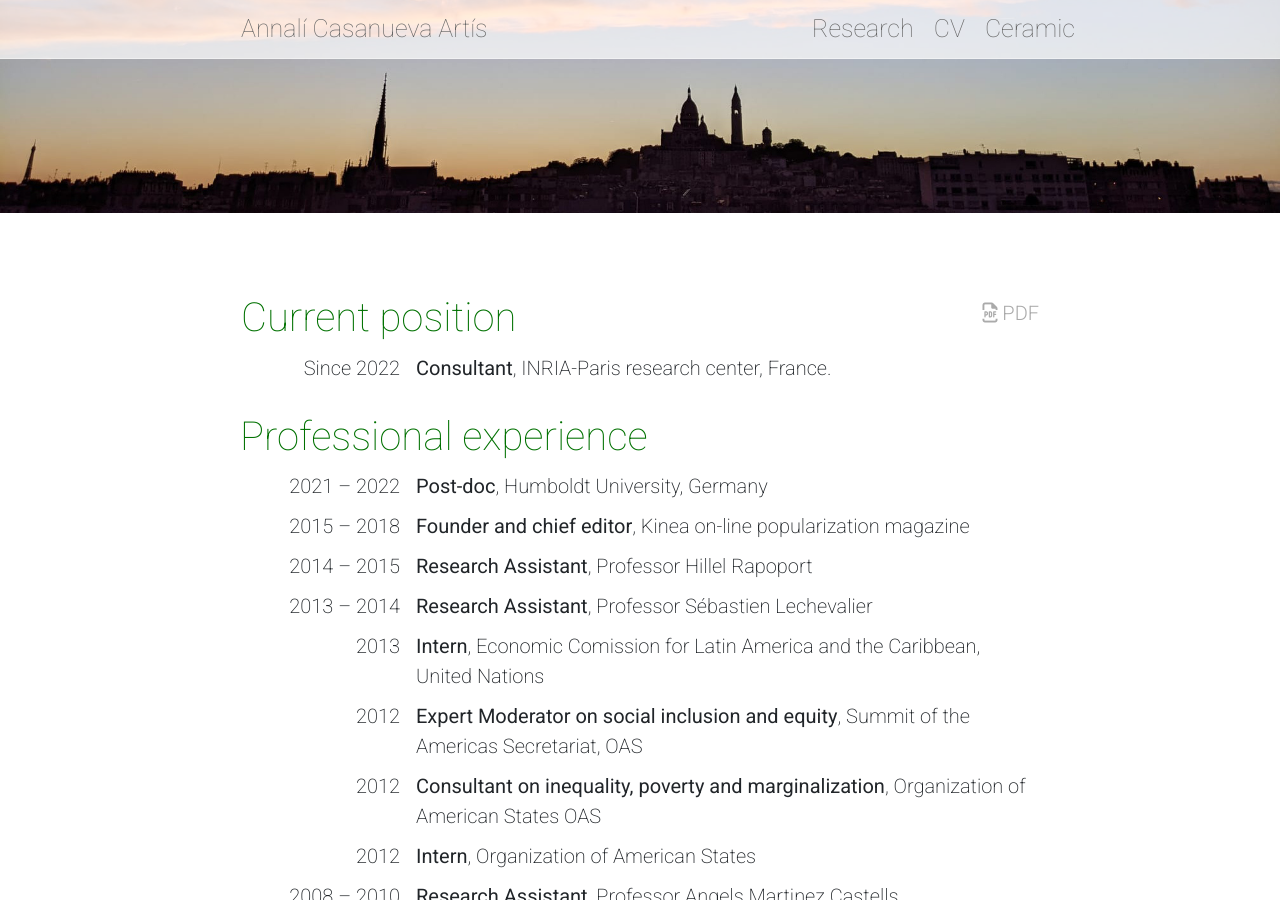
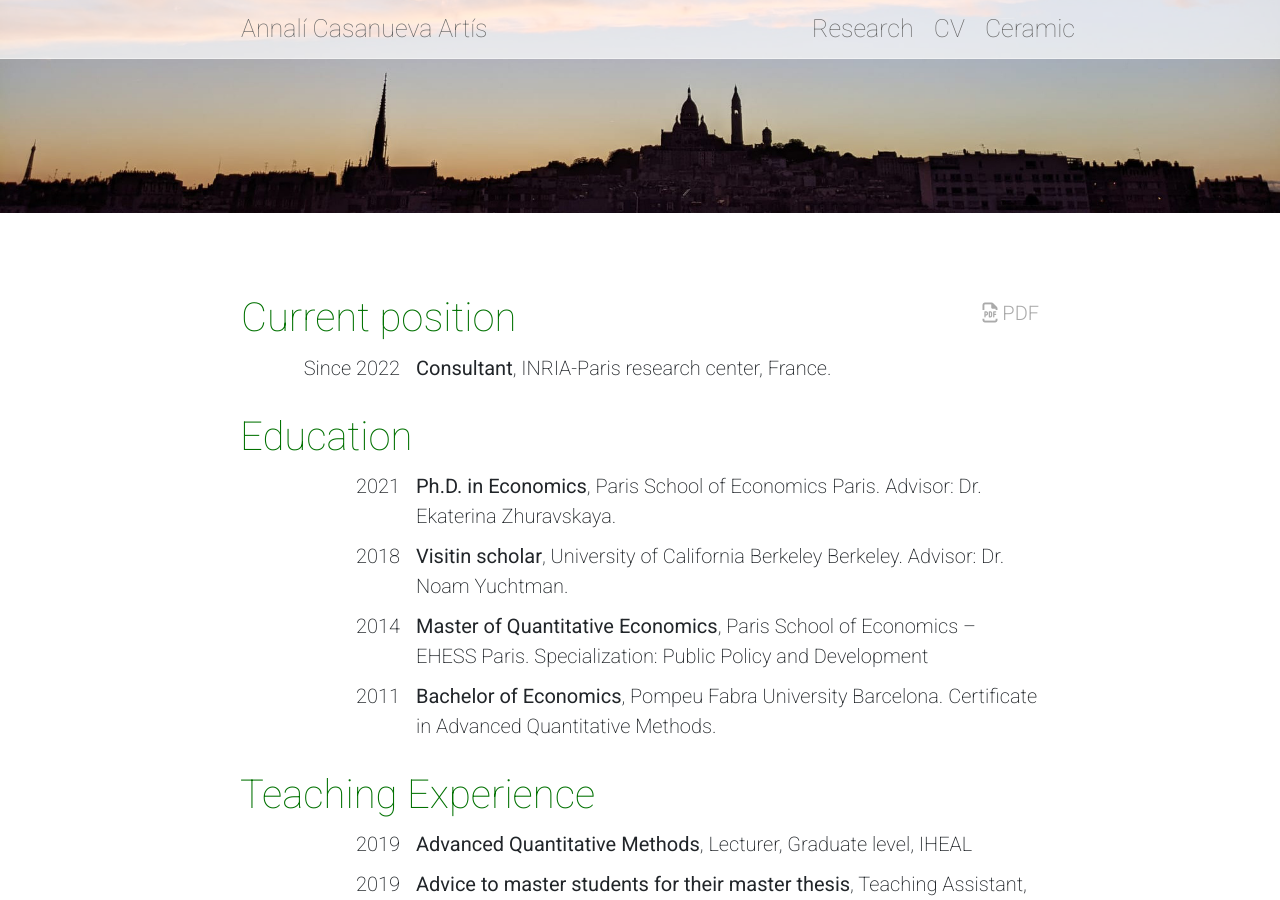
Before and after one commit to Annali-Casanueva/annali-casanueva.github.io, a Jekyll site: the page built from pages/en/cv.md, in a window 1280 px wide and 900 px high. Built offline with Jekyll 4.4.1, drawn with Linux system fonts in a browser that asks for light colours; our own code applies the rules of GitHub Pages for plain Markdown files; some of the changed text lies outside the part shown.

Commit message:
Complete CV

```diff
--- a/pages/en/cv.md
+++ b/pages/en/cv.md
@@ -11,6 +11,34 @@ Current position
 ================
 
 Since 2022 :: **Consultant**, INRIA-Paris research center, France.
+
+Education
+=========
+
+2021 :: **Ph.D. in Economics**, Paris School of Economics Paris. Advisor: Dr. Ekaterina Zhuravskaya.
+
+2018 :: **Visitin scholar**, University of California Berkeley Berkeley. Advisor: Dr. Noam Yuchtman.
+
+2014 :: **Master of Quantitative Economics**, Paris School of Economics -- EHESS Paris. Specialization: Public Policy and Development
+
+2011 :: **Bachelor of Economics**, Pompeu Fabra University Barcelona. Certificate in Advanced Quantitative Methods.
+
+Teaching Experience
+===================
+
+2019 :: **Advanced Quantitative Methods**, Lecturer, Graduate level, IHEAL
+
+2019 :: **Advice to master students for their master thesis**, Teaching Assistant, Graduate level, IHEAL
+
+2017 -- 2019 :: **Quantitative Methods for Social Science**, Lecturer, Graduate level, IHEAL
+
+2015 -- 2018 :: **Introduction to micro and macroeconomics**, Teaching Assistant, Graduate level, École Centrale-Supélec
+
+2016 :: **Development economics**, Teaching Assistant, Undergraduate level, SciencePo
+
+2016 :: **Gender economics**, Teaching Assistant, Undergraduate level, SciencePo
+
+2015 :: **Microeconomics**, Teaching Assistant, Undergraduate level, Paris 1-La Sorbonne
 
 Professional experience
 =======================
```
